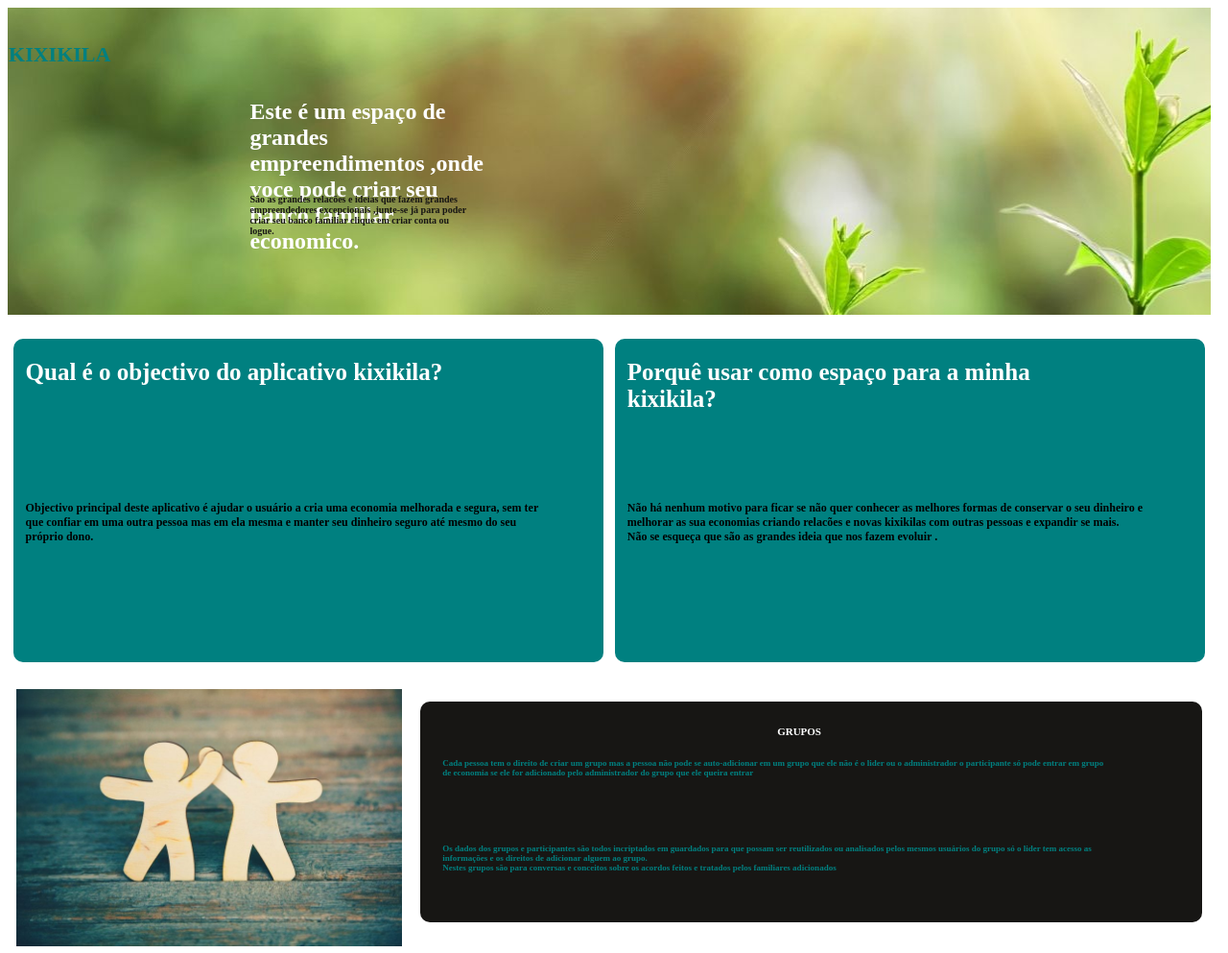
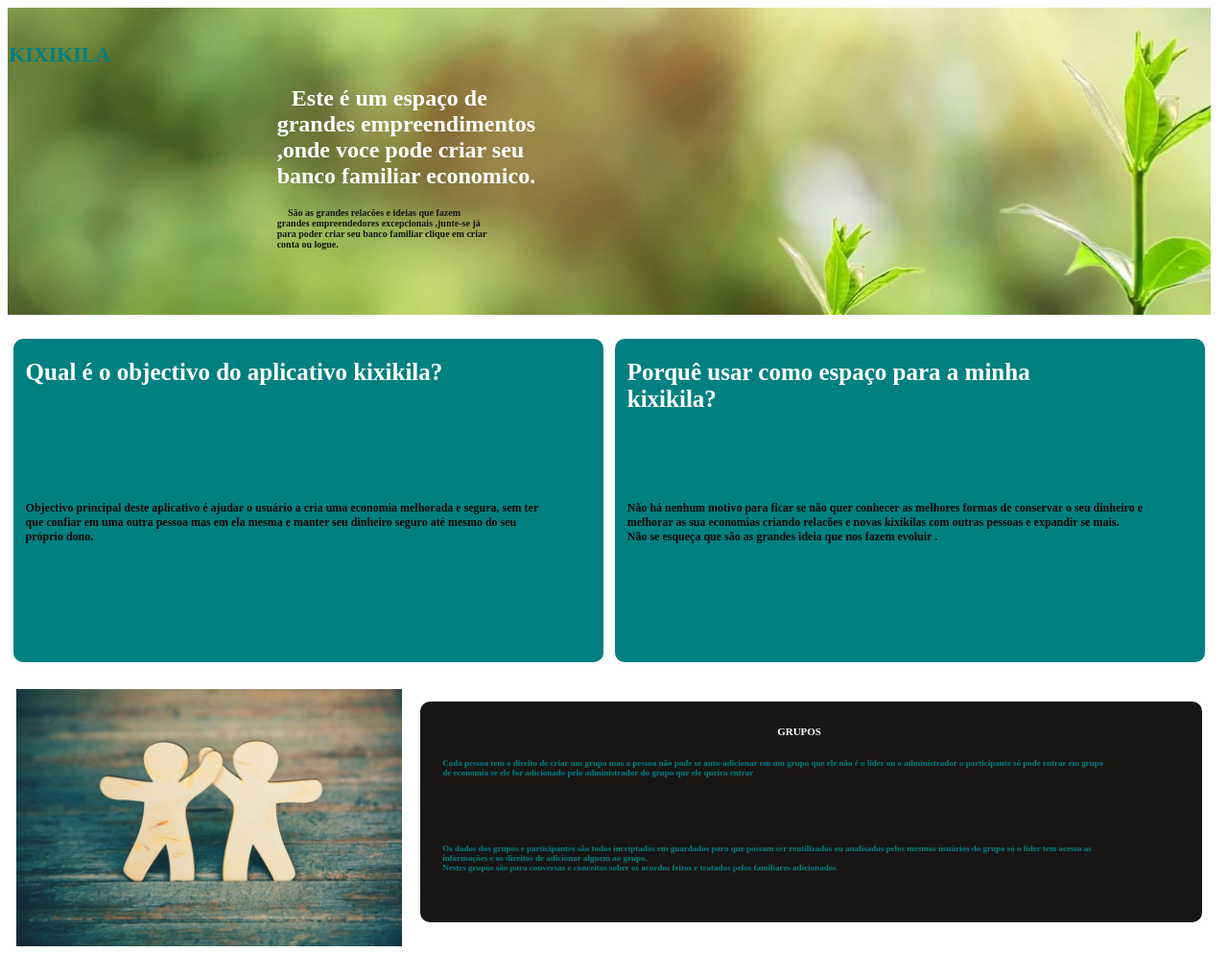
Before and after one commit to DomingosXtentacion/Kixikila, a plain HTML site: page index.html in a window 1280 px wide. Shown: the top 993 px of the page at 96% size. Drawn offline with Linux system fonts and the light colour scheme.

Commit message:
index.html
Update

```diff
--- a/index.html
+++ b/index.html
@@ -26,9 +26,9 @@ footer{height:20%;width:100%;background:yellow;}
 .logar:active{box-shadow:3px 3px 3px #171614;font-size:18px;}
 .logar:hover{background:navy;color:white;}
 .titulo{color:#008080;font-style:bold;font-size:32px;font-variant:small-caps;text-indent:1%;}
-.home{display:grid;margin-left:2%;width:20rem;height:300px;margin-top:-120px;}
+.home{display:grid;margin-left:5%;text-indent:5%;width:20rem;height:300px;margin-top:-120px;}
 .titulo1{margin-top:5%;font-style:normal;height:25px;display:none;color:transparent;}
-.subtitulo{width:80%;height:80px;color:#ffffff;font-style:normal;}
+.subtitulo{width:95%;height:100%;color:#ffffff;font-style:normal;}
 .antisubtitulo{width:71%;height:45px;font-size:10px;color:#171614;font-style:normal;margin-top:-1px;}
 .bt{height:35px;width:99px;font-variant:small-caps;color:white;background:navy;border-color:transparent;border-width:1px;border-radius:5px;margin-right:2%;margin-top:60%;}
 .bt:active{box-shadow:3px 3px 3px #171614;font-size:18px;}
```
